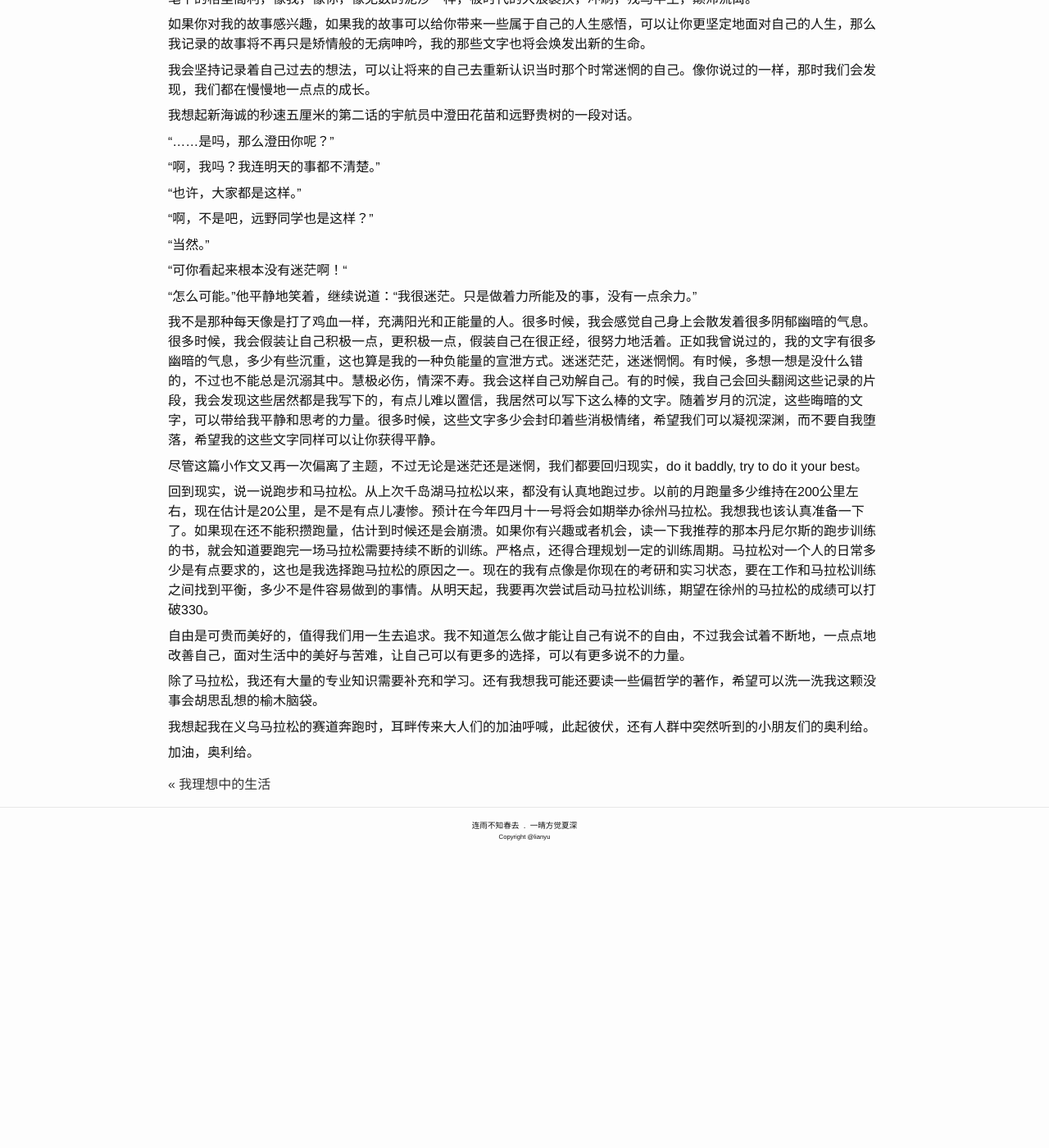
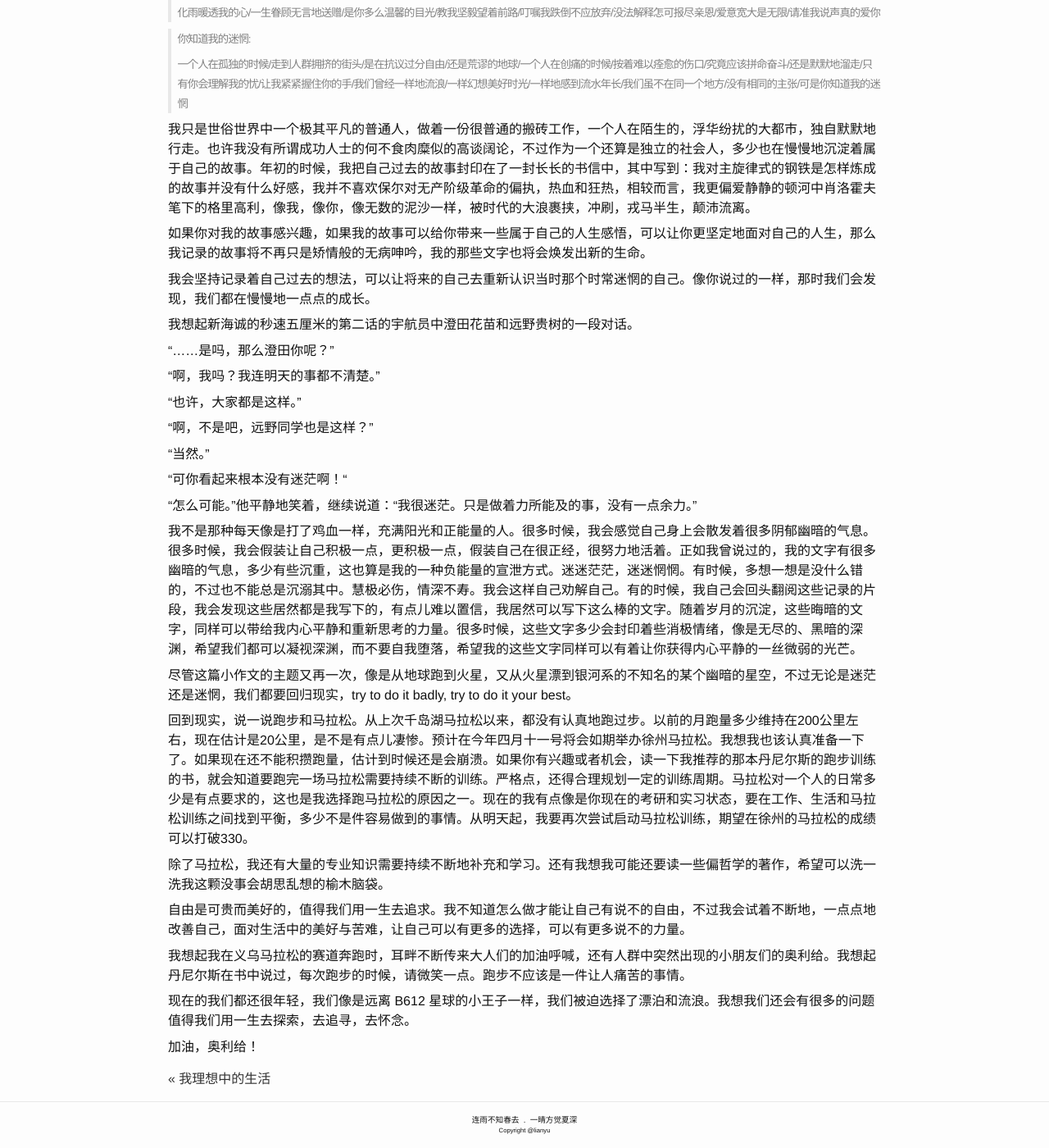
Before and after one commit to lianyu1115/lianyu, a Jekyll site: the page built from _essays/2021-02-26-说不的自由.md, in a window 1280 px wide and 1400 px high, scrolled down 1330 px. Shown: the whole window at 82% size. Built offline with Jekyll 4.4.1, drawn with Linux system fonts in a browser that asks for light colours; before the commit the page ends 2371 px from its top, so only the background shows below that; some of the changed text lies outside the part shown.

Commit message:
Modified:   2021-02-26-说不的自由.md

```diff
--- a/_essays/2021-02-26-说不的自由.md
+++ b/_essays/2021-02-26-说不的自由.md
@@ -18,13 +18,17 @@
 
 > 非常富有是指很多钱嘛，钱是必要的，但过度追求，也可能让人盲目吧
 
-这是个直击灵魂的好问题，也是我想问的，也是不知道向谁诉说的问题。我得很诚实地说，现在的我是没有什么答案的，我想以后的我也可能不会有什么答案。我想到屈原说过，路漫漫其修远兮，吾将上下而求索。
+我不知道你为什么会有此一问。我们远隔山水，我也不是很懂你遇到的困惑与迷茫。我也有着我自己当下的困惑和忧郁。不过我能感觉到你内心深处有着顽强的向上生长的内在力量。我想说这是个直击灵魂的好问题，也是我想问的，也是不知道向谁诉说的问题。我得很诚实地，实事求是地说，现在的我是没有什么答案的，我想以后的我也可能不会有什么答案。我追求的生活状态，是简单，富足，可以选择做一些自己想做的事情。滚滚红尘，大千世界，我们该何去何从，我现在还不知道。现在的我只是埋着头过日子，尽可能做一些自己可能应该做的事情，工作搬砖之余，也会选择做一点自己想做的事情，比如读书，跑步，健身。读书是为了丰富自己的知识和思想，让自己可以更好地认识和面对这个纷扰的世界，希望自己可以寻找到对于生活中遇到的困苦和迷惑的答案，希望自己可以不要流于世俗，流于平庸。跑步与健身，不是为了对抗生命的极限，只是期望自己可以有一个健康的体魄，不要被不必要的亚健康的疾病所困扰，不要被疾病消耗掉自己仅存的一点点斗志。我想到屈原说的，路漫漫其修远兮，吾将上下而求索。
+
+> <small>时间是2021年02月27日07时24分49秒。
+>
+> <small>此刻我躺在床上，抱着我那个老旧的，时常会闹脾气的苹果笔记本，在床上敲敲打打，修订着这些文字。懒懒洋洋地，躺在被窝真是一件极其舒服的事情。早安，现在的我也该起床洗漱，准备早餐啦。
 
 昨天谈到你毕业后将会被发配偏远地区支持社会主义建设的话题。晚上的时候半开玩笑地给你分享了我很喜欢的故事 FM 的一期故事：一个西北乡村教师的观察。我想你从我过去的字里行间中应该可以感知到我是一个从农村走出来的人。当然，说起我是来自农村，并不是说对农村有什么鄙夷或者是妄自菲薄。尽管都是农村，尽管我的家乡和故事中的描述的有很多的重合，不过和故事中的差别还是很大的。我的家乡还算是比较开化，至少在我的记忆中，家乡的人都是可以勤勤恳恳地，靠着自己的双手过着淳朴，踏实的生活，都还算有着基本的，生而为人的尊严。随着国家的改革开放，城市化的发展，很多人都开始远离家乡，去往遥远的大城市谋职求生。相对故事中的自我封闭和自甘堕落，我的家乡还是在慢慢地向前进化吧。我想起了菲茨杰拉德的《不起的盖茨比》中尼克的老爹告诫过尼克说过的话：“每当你要批评别人，要记住，世上不是每个人都有你这么好的条件。”这句话也教给我很多做人的道理，可以让我不再像过去那样偏执，可以让我对许多事情有更多的理解或者可以让自己试着去理解。说明一下，理解不是认同。我知道生活是很多元的，世界很大，有很多很多奇怪，魔幻和无奈的事情。不同的环境和位置，让我们对我们当下行为的决策，对同样类似的事件的观察角度和评判标准都会多少有所不同。
 
 以上这些都是我胡思乱想的自我说教。我想起来我自己这种潜意识中时不时地冒出杂乱想法的奇异行为，好像是在初中就已经形成。没事的时候，自己就会魔怔般，痴痴地胡言乱语。这也让我没事的时候，开始一些谈不上写作的记录，记录当下我这颗榆木脑袋中纷繁杂乱的想法。我还记得高一的时候有一次的语文考试，被语文老师在班上点名说起了我的作文，其中就提到了什么意识流，语文老师还说很难读懂我的文字什么的。鉴于我的中考时的语文成绩只有八十七分，我估计就是因为栽在作文成绩上了。所以后来我的高中作文就像是套用数学公式一样，都是标准化的产出，只要引用几段名人名言，比如屈原、太史公司马迁、鲁迅等，然后再做一些牵强附会的自由发挥，硬是往主题上靠拢即可成文。我的那些所谓的意识流的杂乱的想法，则是被我封印在将近三本厚厚的笔记本中了。
 
-不是很久以前，我发觉自己知道的越多，发觉知道的就越少，自己也就越无知，自己也就会变得越谦卑。也许是自己过度追求完美，很多时候，对于某个事件或现象，我在表达自己的观点和想法时就会容易犹豫，畏缩。我想人文的理念和思想，不像是物理学定理和数学公式一样的理性，可以被证实或者证伪，不同的人都可以有属于自己的不同的理解和解释。不管怎样，自己的事情还得自己做，值得做的事情还是值得 do it baddly at first time 的，否则多少会让自己显得有些过于保守，没有主见。
+不是很久以前，我发觉自己知道的越多，发觉知道的就越少，自己也就越无知，自己也就会变得越谦卑。也许是自己过度追求完美，很多时候，对于某个事件或现象，我在表达自己的观点和想法时就会容易犹豫，畏缩。我想人文的理念和思想，不像是物理学定理和数学公式一样的理性，可以被证实或者证伪，不同的人都可以有属于自己的不同的理解和解释。不管怎样，自己的事情还得自己做，值得做的事情值得 try to do it badly at first time，否则多少会让自己显得有些过于保守，没有主见。
 
 作为小学语文可以考59分，中考语文只有87分，高考语文只有98分的我，词穷语拙的我一直在用迷茫来形容当下的状态。迷迷惑惑，我突然间想到了"迷惘“，也就想到了黄家驹的粤语版的《真的爱你》的国语版的《你知道我的迷惘》。
 
@@ -58,16 +62,18 @@
 
 “怎么可能。”他平静地笑着，继续说道：“我很迷茫。只是做着力所能及的事，没有一点余力。”
 
-我不是那种每天像是打了鸡血一样，充满阳光和正能量的人。很多时候，我会感觉自己身上会散发着很多阴郁幽暗的气息。很多时候，我会假装让自己积极一点，更积极一点，假装自己在很正经，很努力地活着。正如我曾说过的，我的文字有很多幽暗的气息，多少有些沉重，这也算是我的一种负能量的宣泄方式。迷迷茫茫，迷迷惘惘。有时候，多想一想是没什么错的，不过也不能总是沉溺其中。慧极必伤，情深不寿。我会这样自己劝解自己。有的时候，我自己会回头翻阅这些记录的片段，我会发现这些居然都是我写下的，有点儿难以置信，我居然可以写下这么棒的文字。随着岁月的沉淀，这些晦暗的文字，可以带给我平静和思考的力量。很多时候，这些文字多少会封印着些消极情绪，希望我们可以凝视深渊，而不要自我堕落，希望我的这些文字同样可以让你获得平静。
+我不是那种每天像是打了鸡血一样，充满阳光和正能量的人。很多时候，我会感觉自己身上会散发着很多阴郁幽暗的气息。很多时候，我会假装让自己积极一点，更积极一点，假装自己在很正经，很努力地活着。正如我曾说过的，我的文字有很多幽暗的气息，多少有些沉重，这也算是我的一种负能量的宣泄方式。迷迷茫茫，迷迷惘惘。有时候，多想一想是没什么错的，不过也不能总是沉溺其中。慧极必伤，情深不寿。我会这样自己劝解自己。有的时候，我自己会回头翻阅这些记录的片段，我会发现这些居然都是我写下的，有点儿难以置信，我居然可以写下这么棒的文字。随着岁月的沉淀，这些晦暗的文字，同样可以带给我内心平静和重新思考的力量。很多时候，这些文字多少会封印着些消极情绪，像是无尽的、黑暗的深渊，希望我们都可以凝视深渊，而不要自我堕落，希望我的这些文字同样可以有着让你获得内心平静的一丝微弱的光芒。
 
-尽管这篇小作文又再一次偏离了主题，不过无论是迷茫还是迷惘，我们都要回归现实，do it baddly, try to do it your best。
+尽管这篇小作文的主题又再一次，像是从地球跑到火星，又从火星漂到银河系的不知名的某个幽暗的星空，不过无论是迷茫还是迷惘，我们都要回归现实，try to do it badly, try to do it your best。
 
-回到现实，说一说跑步和马拉松。从上次千岛湖马拉松以来，都没有认真地跑过步。以前的月跑量多少维持在200公里左右，现在估计是20公里，是不是有点儿凄惨。预计在今年四月十一号将会如期举办徐州马拉松。我想我也该认真准备一下了。如果现在还不能积攒跑量，估计到时候还是会崩溃。如果你有兴趣或者机会，读一下我推荐的那本丹尼尔斯的跑步训练的书，就会知道要跑完一场马拉松需要持续不断的训练。严格点，还得合理规划一定的训练周期。马拉松对一个人的日常多少是有点要求的，这也是我选择跑马拉松的原因之一。现在的我有点像是你现在的考研和实习状态，要在工作和马拉松训练之间找到平衡，多少不是件容易做到的事情。从明天起，我要再次尝试启动马拉松训练，期望在徐州的马拉松的成绩可以打破330。
+回到现实，说一说跑步和马拉松。从上次千岛湖马拉松以来，都没有认真地跑过步。以前的月跑量多少维持在200公里左右，现在估计是20公里，是不是有点儿凄惨。预计在今年四月十一号将会如期举办徐州马拉松。我想我也该认真准备一下了。如果现在还不能积攒跑量，估计到时候还是会崩溃。如果你有兴趣或者机会，读一下我推荐的那本丹尼尔斯的跑步训练的书，就会知道要跑完一场马拉松需要持续不断的训练。严格点，还得合理规划一定的训练周期。马拉松对一个人的日常多少是有点要求的，这也是我选择跑马拉松的原因之一。现在的我有点像是你现在的考研和实习状态，要在工作、生活和马拉松训练之间找到平衡，多少不是件容易做到的事情。从明天起，我要再次尝试启动马拉松训练，期望在徐州的马拉松的成绩可以打破330。
+
+除了马拉松，我还有大量的专业知识需要持续不断地补充和学习。还有我想我可能还要读一些偏哲学的著作，希望可以洗一洗我这颗没事会胡思乱想的榆木脑袋。
 
 自由是可贵而美好的，值得我们用一生去追求。我不知道怎么做才能让自己有说不的自由，不过我会试着不断地，一点点地改善自己，面对生活中的美好与苦难，让自己可以有更多的选择，可以有更多说不的力量。
 
-除了马拉松，我还有大量的专业知识需要补充和学习。还有我想我可能还要读一些偏哲学的著作，希望可以洗一洗我这颗没事会胡思乱想的榆木脑袋。
+我想起我在义乌马拉松的赛道奔跑时，耳畔不断传来大人们的加油呼喊，还有人群中突然出现的小朋友们的奥利给。我想起丹尼尔斯在书中说过，每次跑步的时候，请微笑一点。跑步不应该是一件让人痛苦的事情。
 
-我想起我在义乌马拉松的赛道奔跑时，耳畔传来大人们的加油呼喊，此起彼伏，还有人群中突然听到的小朋友们的奥利给。
+现在的我们都还很年轻，我们像是远离 B612 星球的小王子一样，我们被迫选择了漂泊和流浪。我想我们还会有很多的问题值得我们用一生去探索，去追寻，去怀念。
 
-加油，奥利给。
+加油，奥利给！
```
